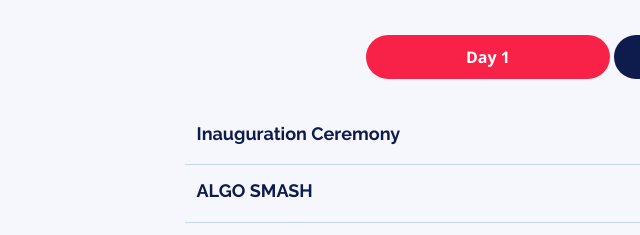
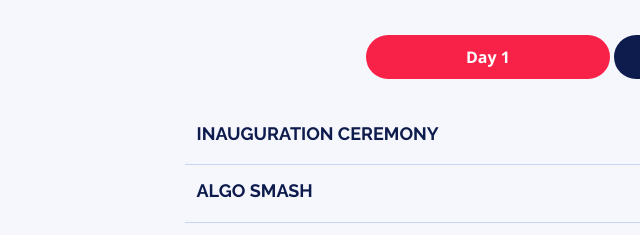
Before and after one commit to piyush-kr/technophilia, a plain HTML site: page index.html in a window 1280 px wide. Shown: the part 2900-3135 px from the top of the page, 28-668 px from the left. Drawn offline with nearby package versions, Linux system fonts and the light colour scheme.

Commit message:
correct schedule

```diff
--- a/index.html
+++ b/index.html
@@ -351,7 +351,7 @@
             <div class="row schedule-item">
               <!-- <div class="col-md-2"><time>10:00 AM - 11.00 AM</time></div> -->
               <div class="col-md-10">
-                <h4>Inauguration Ceremony</h4>
+                <h4>INAUGURATION CEREMONY</h4>
                 <!-- <p>Technophilia 2.0 Begins!!</p> -->
               </div>
             </div>
```
